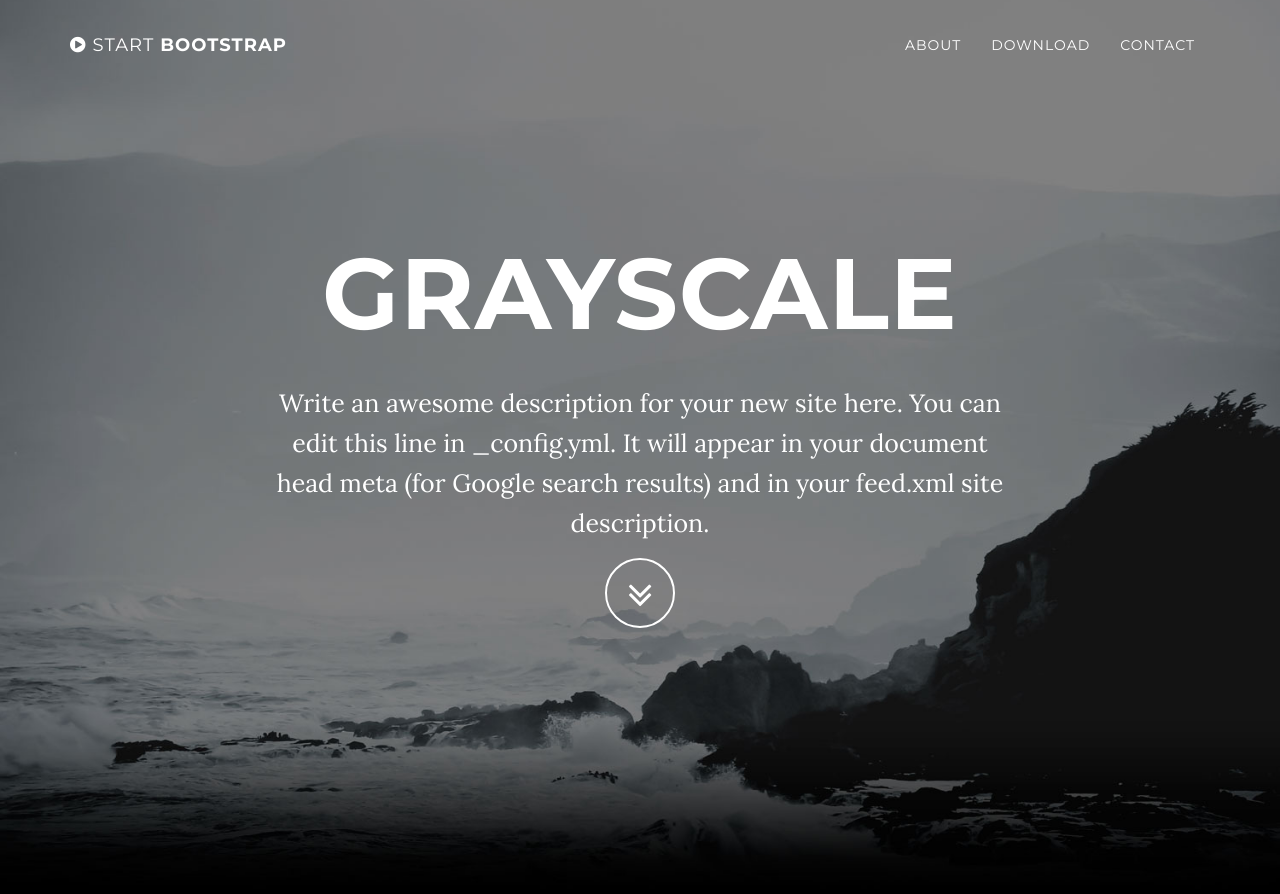
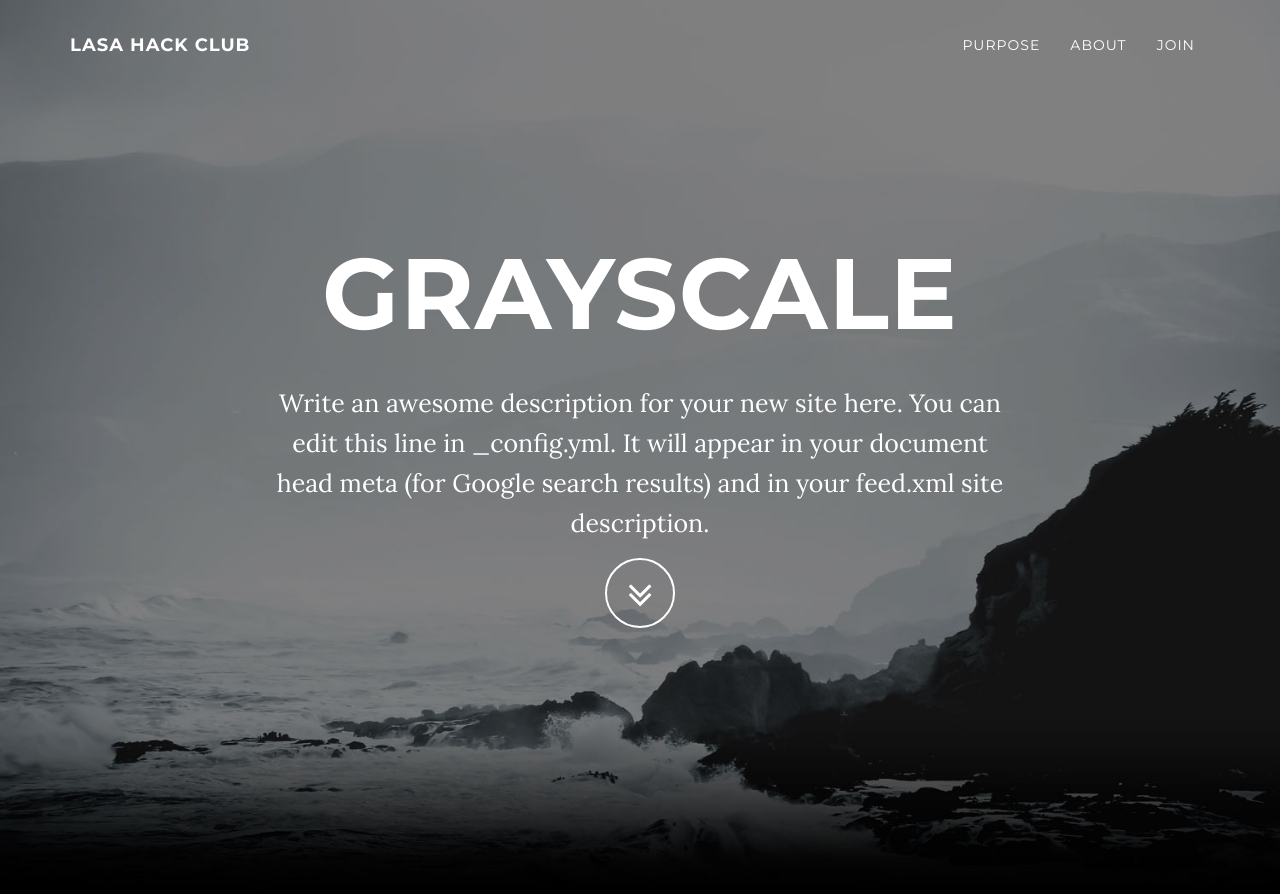
Before and after one commit to hackclublasa/hackclublasa.github.io, a Jekyll site: the page built from index.html, in a window 1280 px wide and 900 px high. Shown: the top 894 px of the window. Built offline with Jekyll 4.4.1, drawn with Linux system fonts in a browser that asks for light colours.

Commit message:
update nav

```diff
--- a/_includes/nav.html
+++ b/_includes/nav.html
@@ -6,7 +6,7 @@
                     <i class="fa fa-bars"></i>
                 </button>
                 <a class="navbar-brand page-scroll" href="#page-top">
-                    <i class="fa fa-play-circle"></i>  <span class="light">Start</span> Bootstrap
+                    LASA HACK CLUB
                 </a>
             </div>
 
@@ -18,13 +18,13 @@
                         <a href="#page-top"></a>
                     </li>
                     <li>
-                        <a class="page-scroll" href="#about">About</a>
+                        <a class="page-scroll" href="#about">Purpose</a>
                     </li>
                     <li>
-                        <a class="page-scroll" href="#download">Download</a>
+                        <a class="page-scroll" href="#download">About</a>
                     </li>
                     <li>
-                        <a class="page-scroll" href="#contact">Contact</a>
+                        <a class="page-scroll" href="#contact">Join</a>
                     </li>
                 </ul>
             </div>
```
